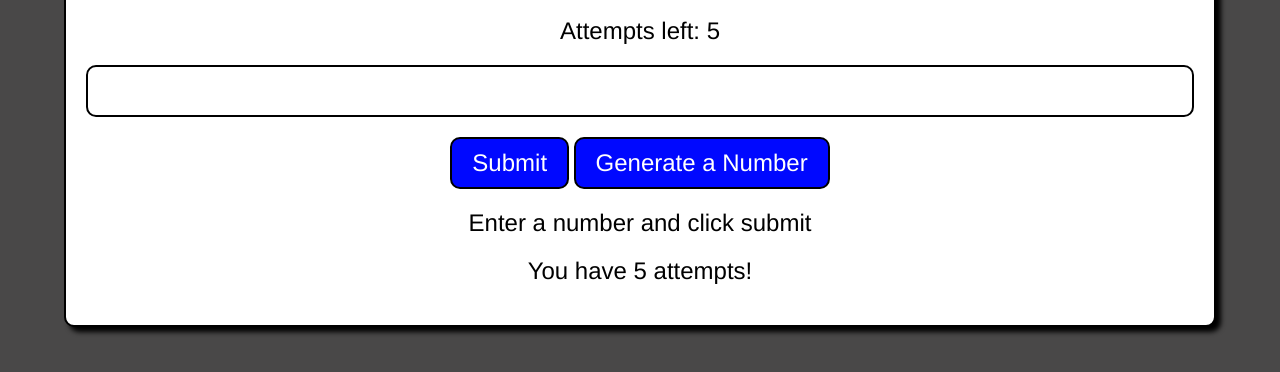
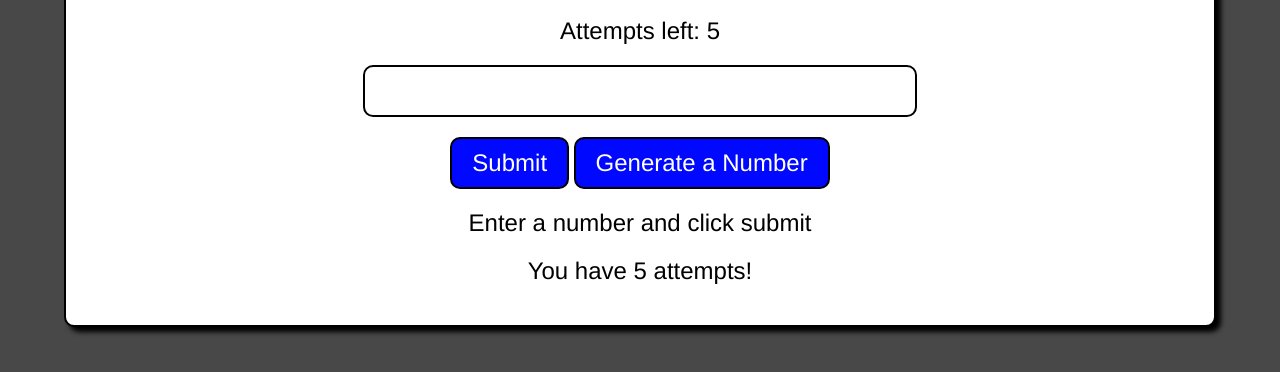
Before and after one commit to seiyugh/Number-Guessing-Game, a plain HTML site: page index.html in a window 1280 px wide. Shown: the part 140-512 px from the top of the page. Drawn offline with Linux system fonts and the light colour scheme.

Commit message:
Initial commit

```diff
--- a/index.html
+++ b/index.html
@@ -11,7 +11,7 @@
         <h1>Number Guessing Game</h1>
         <p>Guess a number between 1 and 100</p>
          <p class="message">Attempts left: <span id="attempts">5</span></p>
-        <input type="text" id="field" class="guessField" >
+        <input type="text" id="field" class="guessField" ><br>
        <button id="submit" class="guessSubmit">Submit</button>
         <button id="generate" class="generate">Generate a Number</button>
         <p class="message">Enter a number and click submit</p>
--- a/style.css
+++ b/style.css
@@ -57,7 +57,7 @@ body {
   padding: 10px;
   border: 2px solid #000;
   border-radius: 10px;
-  width: 100%;
+  width: 50%;
   margin-bottom: 20px;
 }
 .guessSubmit {
```
